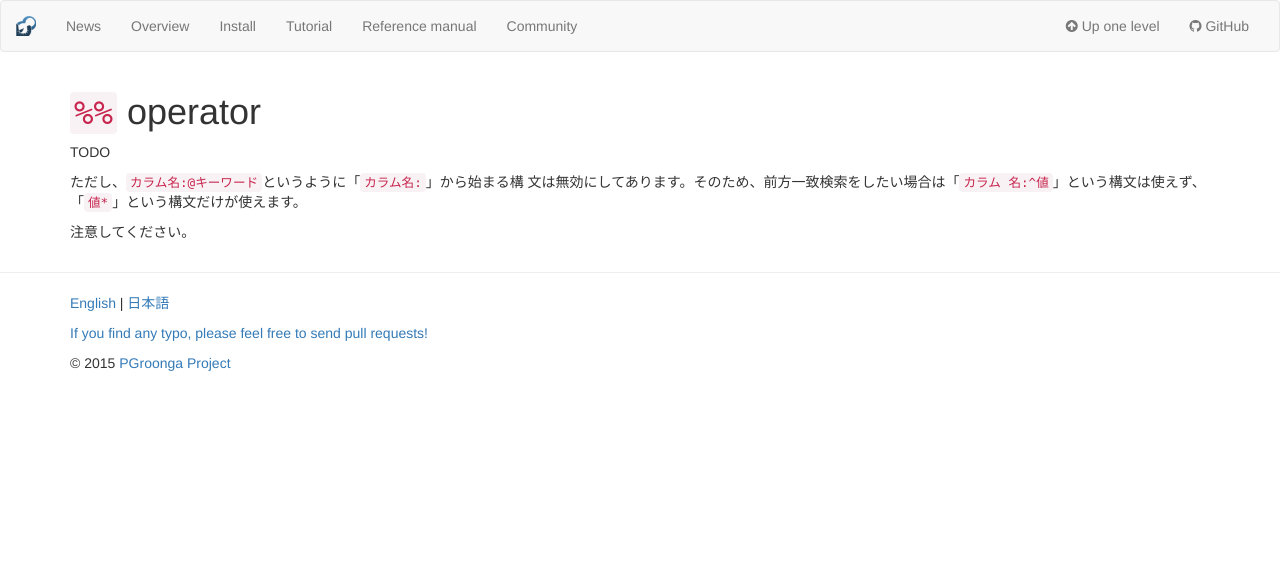
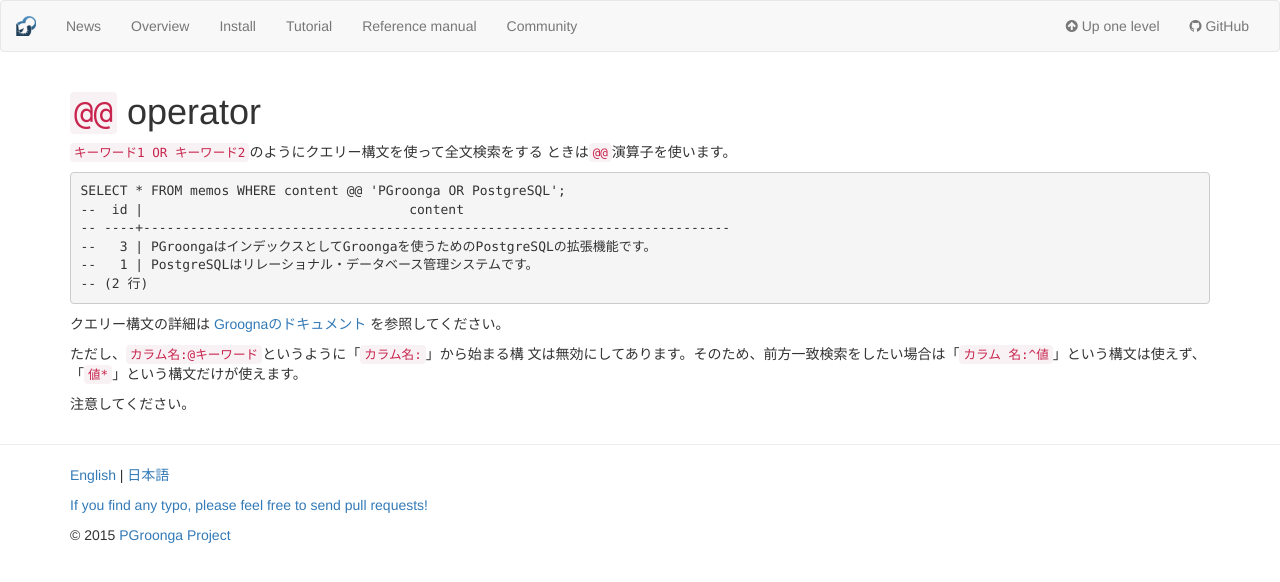
Before and after one commit to pgroonga/pgroonga.github.io, a Jekyll site: the page built from reference/operators/query.md, in a window 1280 px wide. Shown: the top 582 px of the page. Built offline with Jekyll 4.4.1, drawn with Linux system fonts in a browser that asks for light colours; nearby versions of some CDN libraries; library files that are not in the unit come from our copies.

Commit message:
Translate match operator

````diff
--- a/reference/operators/query.md
+++ b/reference/operators/query.md
@@ -1,11 +1,25 @@
 ---
-title: "%% operator"
+title: "@@ operator"
 layout: en
 ---
 
-# `%%` operator
+# `@@` operator
 
-TODO
+`キーワード1 OR キーワード2`のようにクエリー構文を使って全文検索をする
+ときは`@@`演算子を使います。
+
+```sql
+SELECT * FROM memos WHERE content @@ 'PGroonga OR PostgreSQL';
+--  id |                                  content
+-- ----+---------------------------------------------------------------------------
+--   3 | PGroongaはインデックスとしてGroongaを使うためのPostgreSQLの拡張機能です。
+--   1 | PostgreSQLはリレーショナル・データベース管理システムです。
+-- (2 行)
+```
+
+クエリー構文の詳細は
+[Groognaのドキュメント](http://groonga.org/ja/docs/reference/grn_expr/query_syntax.html)
+を参照してください。
 
 ただし、`カラム名:@キーワード`というように「`カラム名:`」から始まる構
 文は無効にしてあります。そのため、前方一致検索をしたい場合は「`カラム
````
Also changed, not shown: reference/operators/like.md (+3 -3 lines), reference/operators/match.md (+13 -3 lines).
